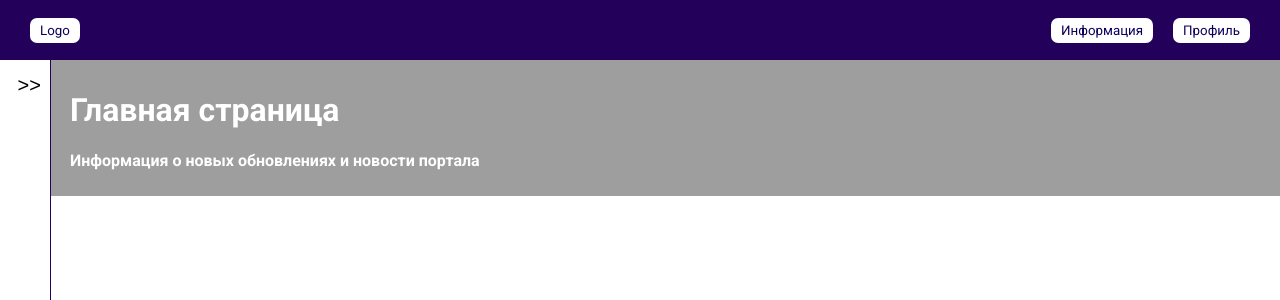
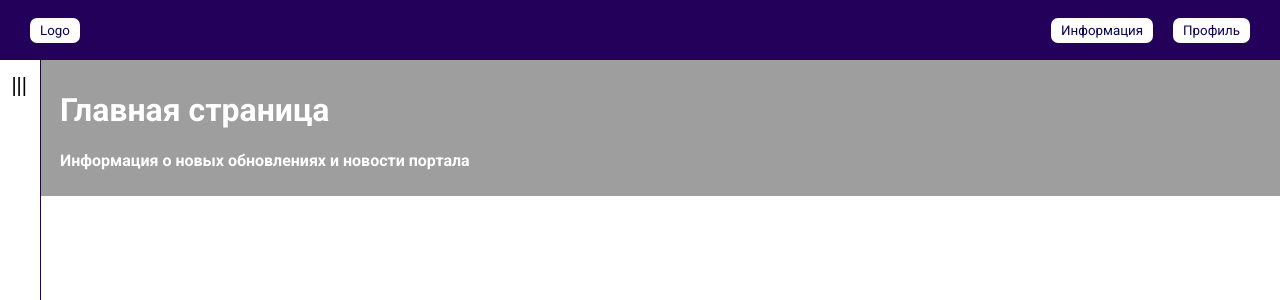
Before and after one commit to GarussMisha/qasystem_front, a Vue app: page / in a window 1280 px wide. Shown: the top 300 px of the page. Built offline with nearby package versions, Linux system fonts and the light colour scheme.

Commit message:
Замена кнопки склабывания. Добавление перехода в проект. ProjectDetail.vue

```diff
--- a/src/App.vue
+++ b/src/App.vue
@@ -25,7 +25,7 @@ export default {
   },
   computed: {
     contentMargiLeft() {
-      return this.isSideMenuExpanded ? '200px' : '50px';
+      return this.isSideMenuExpanded ? '200px' : '40px';
     }
   },
   methods: {
@@ -49,7 +49,9 @@ body, html {
   font-weight: 700;
 }
 
-
+:root {
+  --header-height: 60px; /* Высота HeadBar */
+}
 
 #app {
   font-family: 'Roboto', sans-serif;
@@ -60,5 +62,6 @@ body, html {
 
 .content {
   transition: margin-left 0.5s ease; /* Плавное изменение отступа от SideMenu*/
+  padding-top: var(--header-height); /* Добавляем отступ сверху */
 }
 </style>
--- a/src/components/HeadBar.vue
+++ b/src/components/HeadBar.vue
@@ -29,6 +29,10 @@ export default {
 
 <style scoped>
 .head-bar {
+  position: fixed;
+  top: 0;
+  left: 0;
+  right: 0;
   height: 40px;
   display: flex;
   justify-content: space-between;
--- a/src/components/SideMenu.vue
+++ b/src/components/SideMenu.vue
@@ -2,8 +2,8 @@
     <div class="side-menu" :class="{ 'side-menu-expanded': isExpanded }">
       <!-- Кнопка для раскрытия/скрытия меню -->
       <button class="toggle-button" @click="toggleMenu">
-        <span class="text-collapsed" :style="{ opacity: isExpanded ? 0 : 1, transition: 'opacity 0.2s ease' }">>></span>
-        <span class="text-expanded" :style="{ opacity: isExpanded ? 1 : 0, transition: 'opacity 0.2s ease' }"><<</span>
+        <span class="text-collapsed" :style="{ opacity: isExpanded ? 0 : 1, transition: 'opacity 0.2s ease' }">|||</span>
+        <span class="text-expanded" :style="{ opacity: isExpanded ? 1 : 0, transition: 'opacity 0.2s ease' }">|||</span>
       </button>
 
       <!-- Кнопки меню -->
@@ -44,11 +44,12 @@
   <style scoped>
   /* Основной стиль меню */
   .side-menu {
+
     position: fixed;
-    top: 60spx; /* Отступ от HeadBar */
+    top: 60px; /* Отступ от HeadBar */
     left: 0;
     height: calc(100vh - 60px); /* Высота меню минус высота HeadBar */
-    width: 50px; /* Свернутое состояние: ширина 50px */
+    width: 40px; /* Свернутое состояние: ширина 50px */
     background-color: #ffffff;
     color: white;
     transition: width 0.5s ease; /* Плавное изменение ширины */
@@ -100,7 +101,7 @@
     text-align: left;
   }
 
-  .menu-buttons button:hover {
+.menu-buttons button:hover {
     background-color: #e3e3e3;
   }
 
--- a/src/views/ProjectList.vue
+++ b/src/views/ProjectList.vue
@@ -18,7 +18,7 @@
             </tr>
           </thead>
           <tbody>
-            <tr v-for="project in projects" :key="project.id">
+            <tr v-for="project in projects" :key="project.id" @click="goToProjectDetail(project.id)">
               <td>{{ project.id }}</td>
               <td :title="project.projectName">{{ truncateText(project.projectName, 30) }}</td>
               <td :title="project.projectDescription">{{ truncateText(project.projectDescription, 30) }}</td>
@@ -77,6 +77,10 @@ export default {
     async handleCreateProject(projectData) {
       await this.projectStore.addProject(projectData);
       this.showModal = false; // Закрываем модальное окно
+    },
+    goToProjectDetail(projectId) {
+      console.log({projectId})
+      this.$router.push({ name: 'ProjectDetail', params: { id: projectId}});
     },
   },
   async created() {
@@ -146,6 +150,10 @@ td {
   border-bottom: 1px solid #000000;
 }
 
+tr {
+  cursor: pointer; /* Делаем курсор рукой при наведении */
+}
+
 tr:hover {
   background-color: #e9e9e9;
 }
```
